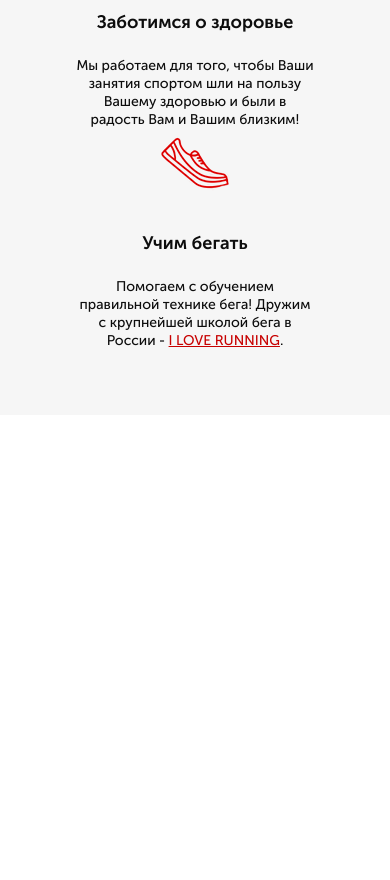
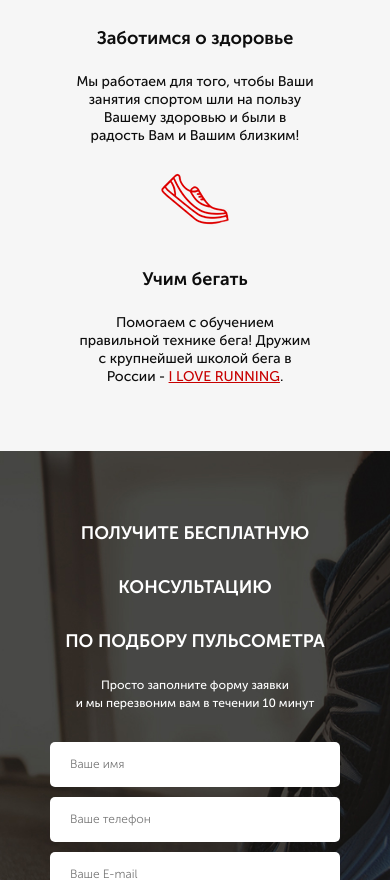
Before and after one commit to AndSLASH/RunSmart.github.io, a website: page src/index.html in a window 390 px wide. Shown: the part 1120-2000 px from the top of the page. Before the commit the page ends 1535 px from the top, so only its background shows below. Drawn offline with Linux system fonts and the light colour scheme.

Commit message:
create nwe bloks and media files.

```diff
--- a/src/index.html
+++ b/src/index.html
@@ -100,6 +100,26 @@
 			</div>
 		</div>
 	</div>
+
+	<div class="consultation">
+		<div class="container">
+			<h2 class="title title_left">
+				Получите бесплатную консультацию<br>
+				по подбору пульсометра
+			</h2>
+			<div class="consultation__descr">
+				Просто заполните форму заявки<br>
+				и мы перезвоним вам в течении 10 минут
+			</div>
+			<form class="feed-form" action="#">
+				<input name="name" required placeholder="Ваше имя" type="text">
+				<input name="phone" required placeholder="Ваше телефон" type="number">
+				<input name="email" required placeholder="Ваше E-mail" type="email">
+				<button class="button button_submit">заказать кОНСУЛЬТАЦИЮ</button>
+			</form>
+		</div>
+	</div>
+
 </body>
 
 </html>
--- a/src/sass/bloks/_buttons.scss
+++ b/src/sass/bloks/_buttons.scss
@@ -11,7 +11,12 @@
 	color: #FFFFFF;
 	&_main {
 		margin-top: 67px;
-		width: 303px;
+		width: 300px;
+		height: 54px;
+		font-size: 16px;
+	}
+	&_submit {
+		width: 100%;
 		height: 54px;
 		font-size: 16px;
 	}
--- /dev/null
+++ b/src/sass/bloks/_consultation.scss
@@ -0,0 +1,10 @@
+.consultation {
+	min-height: 680px;
+	padding: 100px 15px 108px;
+	background: url('../img/second-bg.jpg') center center/cover no-repeat;
+	&__descr {
+		font-weight: 500;
+		font-size: 20px;
+		color: #FFFFFF;
+	}
+}
--- /dev/null
+++ b/src/sass/bloks/_forms.scss
@@ -0,0 +1,20 @@
+.feed-form {
+	margin-top: 36px;
+	display: flex;
+	flex-direction: column;
+	width: 300px;
+	input {
+		height: 54px;
+		border-radius: 5px;
+		background: #FFFFFF;
+		margin-bottom: 15px;
+		border: none;
+		padding: 0 20px;
+		font-weight: 300;
+		font-size: 14px;
+		color: #4B4B4B;
+		&:nth-child(3){
+			margin-bottom: 20px;
+		}
+	}
+}
--- a/src/sass/bloks/_promo.scss
+++ b/src/sass/bloks/_promo.scss
@@ -1,7 +1,7 @@
 .promo {
 	min-height: 650px;
 	padding: 21px 15px 91px;
-	background: url(../../img/header-bg.jpg) center center/cover no-repeat;
+	background: url(../img/header-bg.jpg) center center/cover no-repeat;
 	&__wrapper {
 		display: flex;
 		flex-direction:column;
--- a/src/sass/bloks/_titles.scss
+++ b/src/sass/bloks/_titles.scss
@@ -3,4 +3,11 @@
 	font-size: 30px;
 	text-align: center;
 	color: $black_color;
+	text-transform: uppercase;
+	&_left {
+		font-size: 36px;
+		line-height: 54px;
+		color: #FFFFFF;
+		text-align: left;
+	}
 }
--- a/src/sass/media/_advantages_media.scss
+++ b/src/sass/media/_advantages_media.scss
@@ -9,5 +9,13 @@
 			justify-content: center;
 			align-items: center;
 		}
+		&__item {
+		&:nth-child(2) {
+			margin-top: 20px;
+		}
+		&:nth-child(3) {
+			margin-top: 20px;
+		}
+		}
 	}
 }
--- /dev/null
+++ b/src/sass/media/_buttons_media.scss
@@ -0,0 +1,12 @@
+@media (max-width: 575px) {
+	.button {
+		&_main {
+			margin-top: 57px;
+			width: 290px;
+			height: 50px;
+		}
+		&_submit {
+			height: 50px;
+		}
+	}
+}
--- /dev/null
+++ b/src/sass/media/_consultation_media.scss
@@ -0,0 +1,26 @@
+@media (max-width: 991px) {
+	.consultation {
+		&__descr {
+			font-size: 18px;
+		}
+	}
+}
+@media (max-width: 767px) {
+	.consultation {
+		min-height: 570px;
+		padding: 65px 15px 80px;
+		&__descr {
+			font-size: 14px;
+		}
+	}
+}
+@media (max-width: 575px) {
+	.consultation {
+		min-height: 460px;
+		padding: 55px 15px 70px;
+		&__descr {
+			font-size: 12px;
+			text-align: center;
+		}
+	}
+}
--- /dev/null
+++ b/src/sass/media/_forms_media.scss
@@ -0,0 +1,15 @@
+@media (max-width: 575px) {
+	.feed-form {
+		width: 290px;
+		margin: 30px auto 0;
+		input {
+			width: 100%;
+			height: 45px;
+			margin-bottom: 10px;
+			font-size: 12px;
+			&:nth-child(3){
+				margin-bottom: 15px;
+			}
+		}
+	}
+}
--- a/src/sass/media/_header_media.scss
+++ b/src/sass/media/_header_media.scss
@@ -13,7 +13,7 @@
 		flex-direction: column;
 		align-items: center;
 		&__phone {
-			margin-top: 14px;
+			margin-top: 24px;
 		}
 	}
 }
--- a/src/sass/media/_media.scss
+++ b/src/sass/media/_media.scss
@@ -2,3 +2,6 @@
 @import '_header_media.scss';
 @import '_advantages_media.scss';
 @import '_titles_media.scss';
+@import '_consultation_media.scss';
+@import '_forms_media.scss';
+@import '_buttons_media.scss';
--- a/src/sass/media/_titles_media.scss
+++ b/src/sass/media/_titles_media.scss
@@ -1,5 +1,27 @@
-@media (max-width: 576px) {
+@media (max-width: 991px) {
+	.title {
+		&_left {
+			font-size: 30px;
+			line-height: 54px;
+		}
+	}
+}
+@media (max-width: 767px) {
+	.title {
+		font-size: 30px;
+		&_left {
+			font-size: 24px;
+			line-height: 54px;
+		}
+	}
+}
+@media (max-width: 575px) {
 	.title {
 		font-size: 24px;
+		&_left {
+			font-size: 18px;
+			line-height: 54px;
+			text-align: center;
+		}
 	}
 }
--- a/src/sass/style.scss
+++ b/src/sass/style.scss
@@ -3,6 +3,7 @@
 }
 .container {
 	max-width: 950px;
+	min-width: 290px;
 	margin: 0 auto;
 }
 @import 'base/variables';
@@ -11,5 +12,7 @@
 @import 'bloks/header';
 @import 'bloks/buttons';
 @import 'bloks/titles';
+@import 'bloks/forms';
 @import 'bloks/advantages';
+@import 'bloks/consultation';
 @import 'media/media';
```
Also changed, not shown: src/css/style.min.css.
